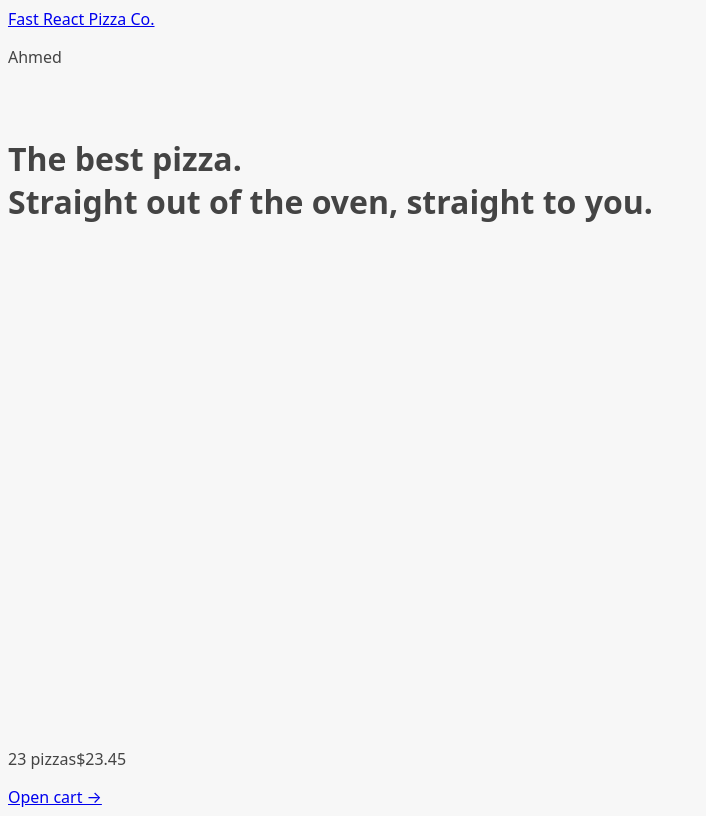
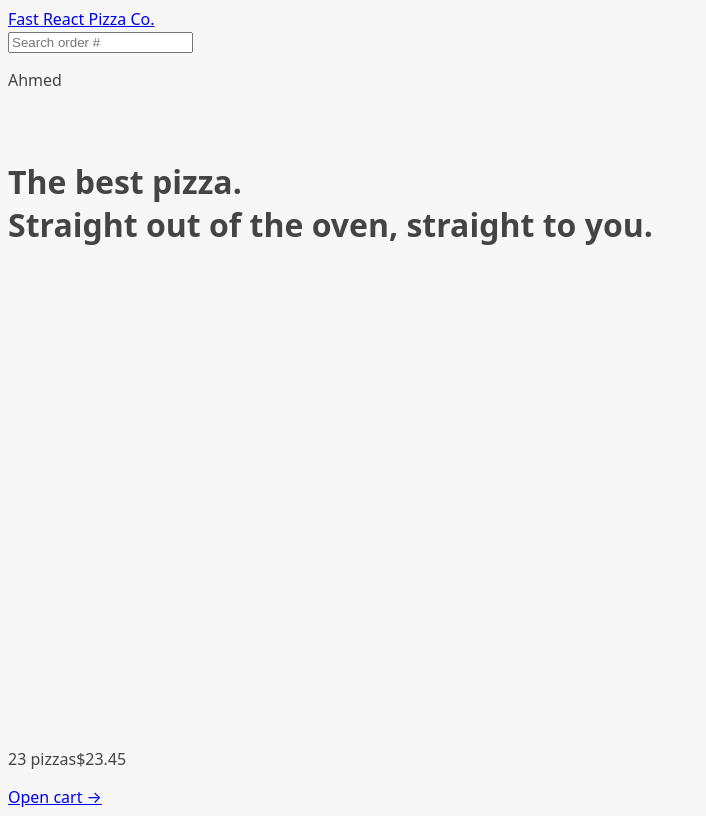
Before and after one commit to AhmedKhalaf88/fast-react-pizza, a React (Vite) app: page / in a window 1280 px wide. Shown: the whole page, without its empty margins (0-706 px from the left). Built offline with nearby package versions, Linux system fonts and the light colour scheme.

Commit message:
Fetching order data

```diff
--- a/src/App.jsx
+++ b/src/App.jsx
@@ -4,7 +4,7 @@
 import Menu, { loader as menuLoader } from "./features/menu/Menu";
 import Cart from "./features/cart/Cart";
 import CreateOrder from "./features/order/CreateOrder";
-import Order from "./features/order/Order";
+import Order, { loader as orderLoader } from "./features/order/Order";
 import AppLayout from "./ui/AppLayout";
 import Error from "./ui/Error";
 
@@ -34,6 +34,8 @@
       {
         path: "/order/:orderId",
         element: <Order />,
+        loader: orderLoader,
+        errorElement: <Error />,
       },
     ],
   },
--- a/src/features/order/Order.jsx
+++ b/src/features/order/Order.jsx
@@ -1,5 +1,6 @@
 // Test ID: IIDSAT
 
+import { getOrder } from "../../services/apiRestaurant";
 import {
   calcMinutesLeft,
   formatCurrency,
@@ -83,4 +84,9 @@
   );
 }
 
+export async function loader({ params }) {
+  const order = await getOrder(params.orderId);
+  return order;
+}
+
 export default Order;
--- /dev/null
+++ b/src/features/order/SearchOrder.jsx
@@ -0,0 +1,26 @@
+import { useState } from "react";
+import { useNavigate } from "react-router-dom";
+
+function SearchOrder() {
+  const [query, setQuery] = useState("");
+  const navigate = useNavigate();
+
+  function handleSubmit(e) {
+    e.preventDefault();
+    if (!query) return;
+    navigate(`/order/${query}`);
+    setQuery("");
+  }
+
+  return (
+    <form onSubmit={handleSubmit}>
+      <input
+        placeholder="Search order #"
+        value={query}
+        onChange={(e) => setQuery(e.target.value)}
+      />
+    </form>
+  );
+}
+
+export default SearchOrder;
--- a/src/services/apiRestaurant.js
+++ b/src/services/apiRestaurant.js
@@ -1,4 +1,4 @@
-const API_URL = "https://rrreact-fast-pizza-api.onrender.com/api";
+const API_URL = "https://react-fast-pizza-api.onrender.com/api";
 
 export async function getMenu() {
   const res = await fetch(`${API_URL}/menu`);
--- a/src/ui/Header.jsx
+++ b/src/ui/Header.jsx
@@ -1,9 +1,11 @@
 import { Link } from "react-router-dom";
+import SearchOrder from "../features/order/SearchOrder";
 
 function Header() {
   return (
     <header>
       <Link to="/">Fast React Pizza Co.</Link>
+      <SearchOrder />
       <p>Ahmed</p>
     </header>
   );
```
